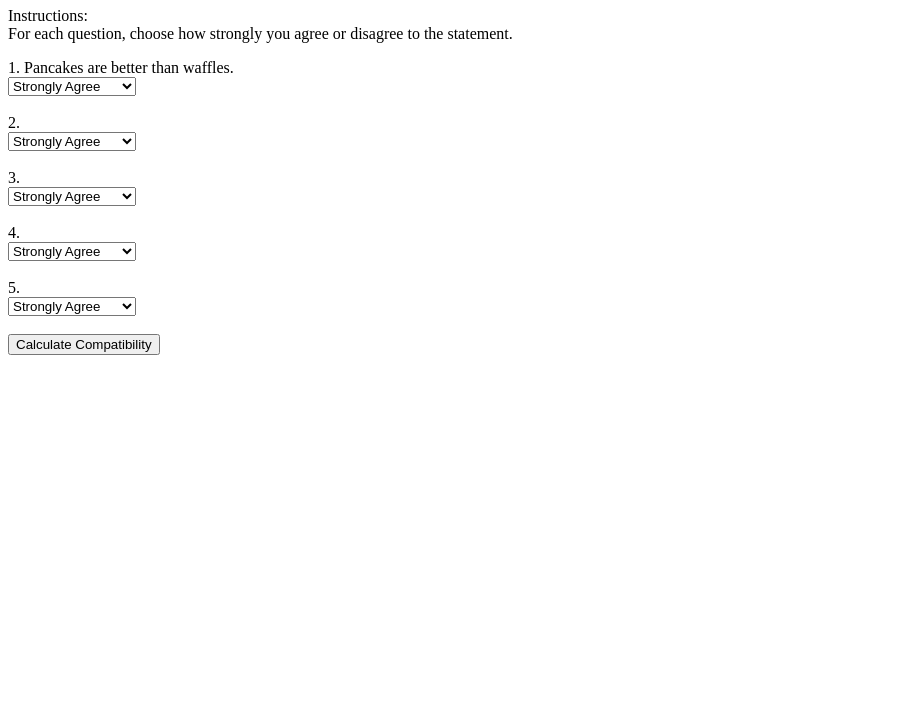
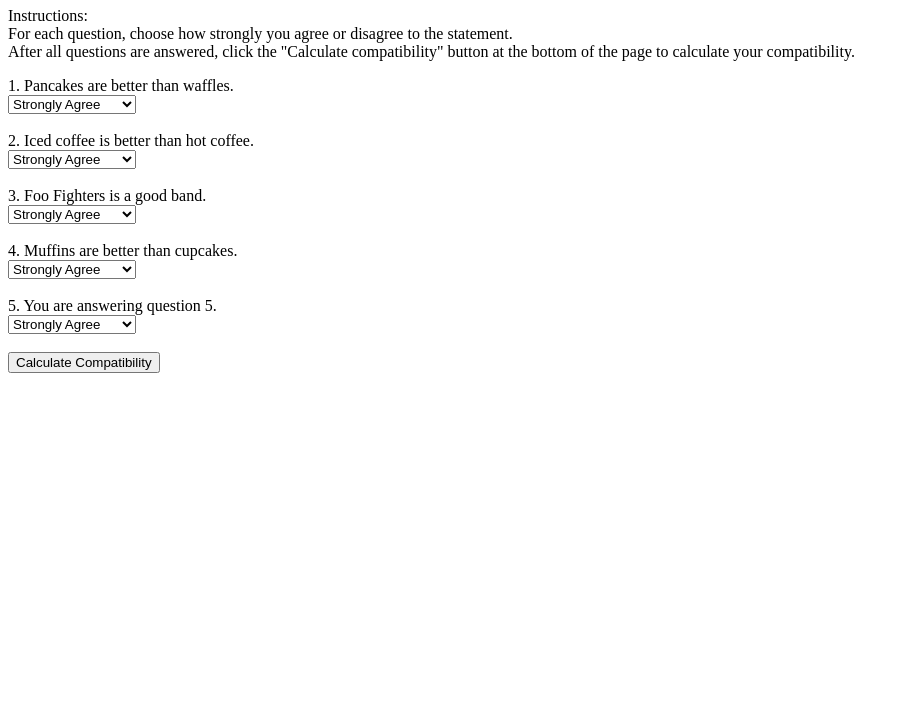
Before and after one commit to JoshFaulstroh/Matchmaker, a plain HTML site: page index.html in a window 1280 px wide. Shown: the part 73-800 px from the top of the page, without its empty margins (0-909 px from the left). Drawn offline with Linux system fonts and the light colour scheme.

Commit message:
Part 1 done, part 2 almost done.

```diff
--- a/index.html
+++ b/index.html
@@ -1,24 +1,19 @@
 <!DOCTYPE html>
 <html lang="en">
 
-<!--
-    Author: Joshua Faulstroh
-    Project: Matchmaker
-
-    All Rights Reserved
--->
 <head>
     <meta charset="UTF-8">
     <title>Matchmaker</title>
 </head>
 
 <body>
-    <h1>Josh Faulstroh's Matchmaker</h1>
+    <h1>Matchmaker</h1>
     <p>Instructions:<br>
-    For each question, choose how strongly you agree or disagree to the statement.</p>
+    For each question, choose how strongly you agree or disagree to the statement. <br>
+    After all questions are answered, click the "Calculate compatibility" button at the bottom of the page to calculate your compatibility.</p>
 
-    <label id="q1">1. Pancakes are better than waffles.</label><br>
-    <select>
+    <label>1. Pancakes are better than waffles.</label><br>
+    <select id="q1">
         <option value="5">Strongly Agree</option>
         <option value="4">Agree</option>
         <option value="3">Neutral</option>
@@ -26,8 +21,9 @@
         <option value="1">Strongly Disagree</option>
     </select>
     <br><br>
-    <label id="q2">2. </label><br>
-    <select>
+
+    <label>2. Iced coffee is better than hot coffee.</label><br>
+    <select id="q2">
         <option value="5">Strongly Agree</option>
         <option value="4">Agree</option>
         <option value="3">Neutral</option>
@@ -35,8 +31,9 @@
         <option value="1">Strongly Disagree</option>
     </select>
     <br><br>
-    <label id="q3">3. </label><br>
-    <select>
+
+    <label>3. Foo Fighters is a good band.</label><br>
+    <select id="q3">
         <option value="5">Strongly Agree</option>
         <option value="4">Agree</option>
         <option value="3">Neutral</option>
@@ -44,8 +41,9 @@
         <option value="1">Strongly Disagree</option>
     </select>
     <br><br>
-    <label id="q4">4. </label><br>
-    <select>
+
+    <label>4. Muffins are better than cupcakes.</label><br>
+    <select id="q4">
         <option value="5">Strongly Agree</option>
         <option value="4">Agree</option>
         <option value="3">Neutral</option>
@@ -53,8 +51,9 @@
         <option value="1">Strongly Disagree</option>
     </select>
     <br><br>
-    <label id="q5">5. </label><br>
-    <select>
+
+    <label>5. You are answering question 5.</label><br>
+    <select id="q5">
         <option value="5">Strongly Agree</option>
         <option value="4">Agree</option>
         <option value="3">Neutral</option>
@@ -62,6 +61,7 @@
         <option value="1">Strongly Disagree</option>
     </select>
 <br><br>
+
 <button onclick="calculateCompatibility()">Calculate Compatibility</button>
 <p id="compatibility"></p>
 
@@ -69,39 +69,45 @@
 console.log("Starting matchmaker...");
 
 function calculateCompatibility() {
-    console.log("calculateCompatibility()");
+    console.log("calculateCompatibility()")
 
-    let q1Response = document.getElementById('q1').selectedOptions[0].value;
-    let q2Response = document.getElementById('q2').selectedOptions[0].value;
-    let q3Response = document.getElementById('q3').selectedOptions[0].value;
-    let q4Response = document.getElementById('q4').selectedOptions[0].value;
-    let q5Response = document.getElementById('q5').selectedOptions[0].value;
+    const DESIRED_RESPONSE = [
+        5, /*strongly agree*/
+        2, /* disagree */
+        1, /* storngly agree */
+    ]
 
-    console.log("Question 1 Answers:")
-    console.log(document.getElementById('q1').selectedOptions[0].text)
-    console.log(document.getElementById('q1').selectedOptions[0].value)
-    console.log(q1Response)
+    let q1Response = document.getElementById("q1").selectedOptions[0].value;
 
-    console.log("Question 2 Answers:")
-    console.log(document.getElementById('q2').selectedOptions[0].text)
-    console.log(document.getElementById('q2').selectedOptions[0].value)
-    console.log(q2Response)
+    let q2Response = document.getElementById("q2").selectedOptions[0].value;
+    let q3Response = document.getElementById("q3").selectedOptions[0].value;
+    let q4Response = document.getElementById("q4").selectedOptions[0].value;
+    let q5Response = document.getElementById("q5").selectedOptions[0].value;
 
-    console.log("Question 3 Answers:")
-    console.log(document.getElementById('q3').selectedOptions[0].text)
-    console.log(document.getElementById('q3').selectedOptions[0].value)
-    console.log(q3Response)
+    console.log("Question 1 Answer:");
+    console.log(document.getElementById("q1").selectedOptions[0].text);
+    console.log(document.getElementById("q1").selectedOptions[0].value);
+    console.log(q1Response);
 
-    console.log("Question 4 Answers:")
-    console.log(document.getElementById('q4').selectedOptions[0].text)
-    console.log(document.getElementById('q4').selectedOptions[0].value)
-    console.log(q4Response)
+    console.log("Question 2 Answer:");
+    console.log(document.getElementById("q2").selectedOptions[0].text);
+    console.log(document.getElementById("q2").selectedOptions[0].value);
+    console.log(q2Response);
 
-    console.log("Question 5 Answers:")
-    console.log(document.getElementById('q5').selectedOptions[0].text)
-    console.log(document.getElementById('q5').selectedOptions[0].value)
-    console.log(q5Response)
+    console.log("Question 3 Answer:");
+    console.log(document.getElementById("q3").selectedOptions[0].text);
+    console.log(document.getElementById("q3").selectedOptions[0].value);
+    console.log(q3Response);
 
+    console.log("Question 4 Answer:");
+    console.log(document.getElementById("q4").selectedOptions[0].text);
+    console.log(document.getElementById("q4").selectedOptions[0].value);
+    console.log(q4Response);
+
+    console.log("Question 5 Answer:");
+    console.log(document.getElementById("q5").selectedOptions[0].text);
+    console.log(document.getElementById("q5").selectedOptions[0].value);
+    console.log(q5Response);
 
     document.getElementById("compatibility").innerHTML = "Your compatibility is...";
 
```
